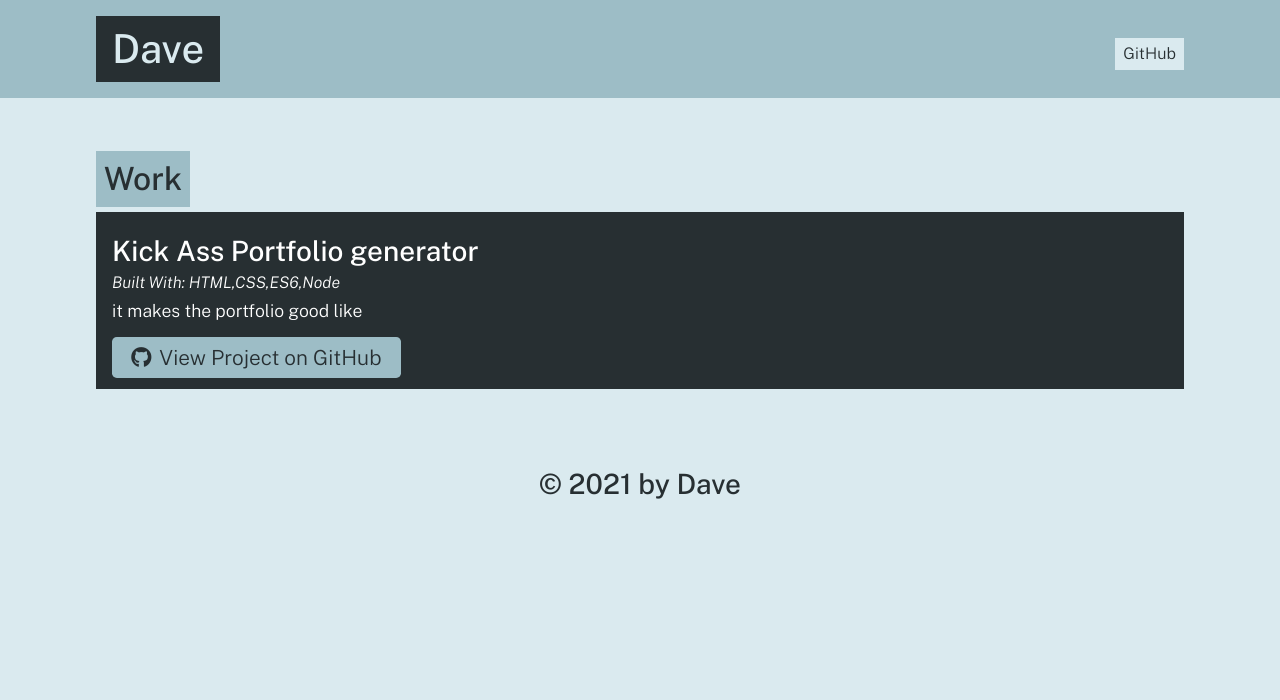
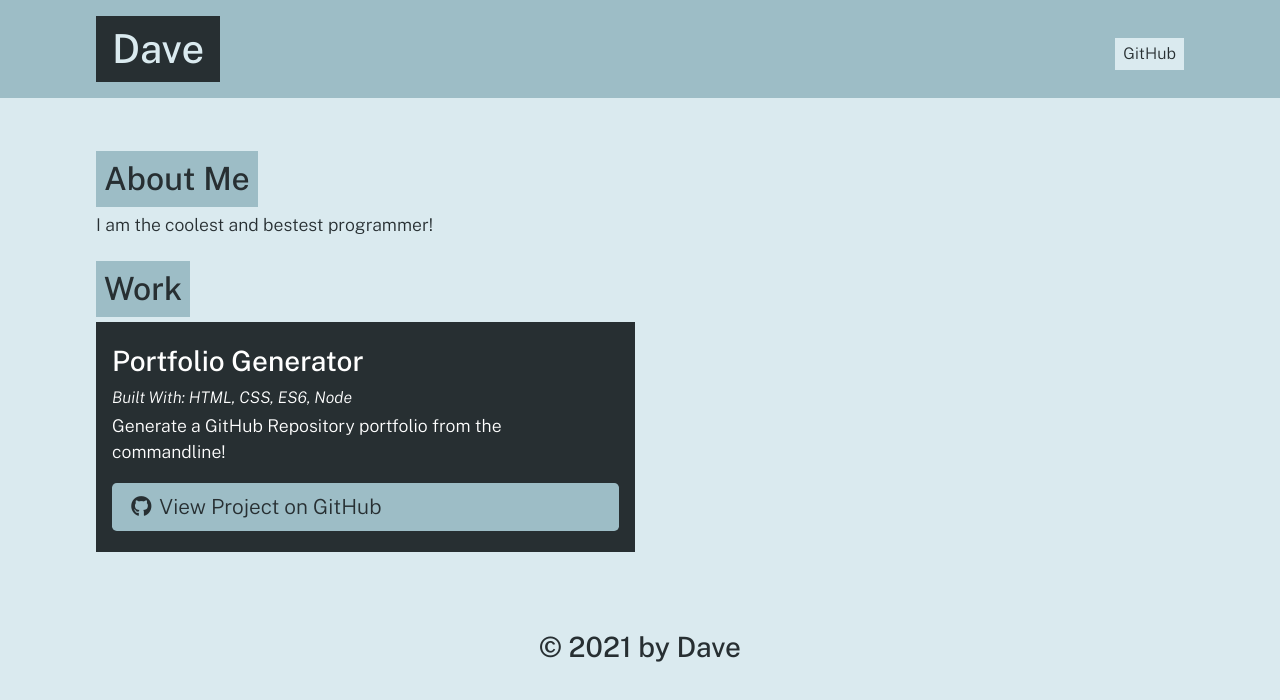
Before and after one commit to Qcent/portfolio-generator, a website: page dist/index.html in a window 1280 px wide. Drawn offline with nearby package versions, Linux system fonts and the light colour scheme.

Commit message:
Updated README

```diff
--- a/dist/index.html
+++ b/dist/index.html
@@ -23,21 +23,25 @@
       </header>
       <main class="container my-5">
 
+    <section class="my-3" id="about">
+      <h2 class="text-dark bg-primary p-2 display-inline-block">About Me</h2>
+      <p>I am the coolest and bestest programmer!</p>
+    </section>
+
 
     <section class="my-3" id="portfolio">
       <h2 class="text-dark bg-primary p-2 display-inline-block">Work</h2>
       <div class="flex-row justify-space-between">
 
-        <div class = "col-12 mb-2 bg-dark text-light p-3" >
-        <h3 class = "portfolio-item-title text-light" > Kick Ass Portfolio generator </h3>
+
+
+        <div class = "col-12 col-md-6 mb-2 bg-dark text-light p-3 flex-column" >
+        <h3 class = "portfolio-item-title text-light" > Portfolio Generator </h3>
         <h5 class = "portfolio-languages" >
         Built With:
-        HTML,CSS,ES6,Node </h5>
-        <p> it makes the portfolio good like </p>
-        <a href = "sure" class = "btn"> <i class = "fab fa-github mr-2"> </i>View Project on GitHub</a>
+        HTML, CSS, ES6, Node </h5> <p> Generate a GitHub Repository portfolio from the commandline! </p>
+        <a href = "sd" class = "btn mt-auto"> <i class = "fab fa-github mr-2"> </i>View Project on GitHub</a>
         </div>
-
-
 
       </div>
     </section>
```
Also changed, not shown: README.md.
